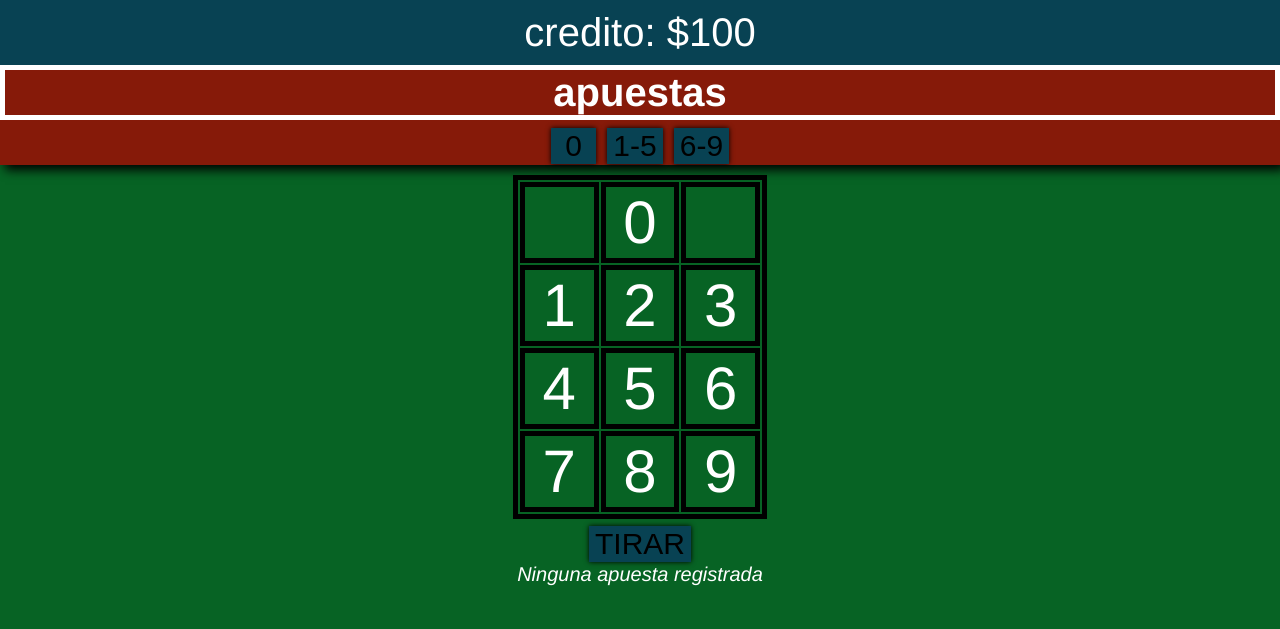
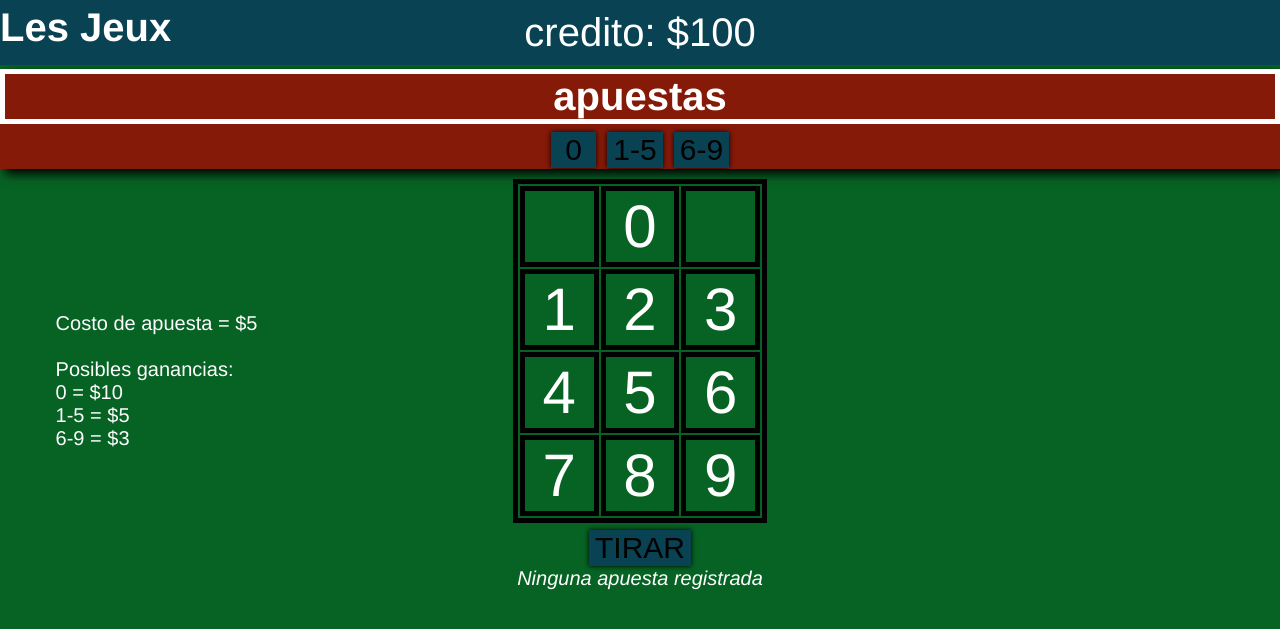
Before and after one commit to Unicen-Tuari/fcristobal, a PHP site: page /paginaruleta.html in a window 1280 px wide. Shown: the top 629 px of the page. Run offline with PHP 8.4, Linux system fonts and the light colour scheme.

Commit message:
agregue unos detalles

```diff
--- a/ruleta/css/estilo.css
+++ b/ruleta/css/estilo.css
@@ -10,6 +10,7 @@ body{
   width: 100%;
   color: white;
   text-align: center;
+  overflow: hidden;
 }
 
 .encabezado {
@@ -39,7 +40,6 @@ input{
   background-color: #084253;
   border: 0px;
   font-size: 30px;
-  white-space: pre;
 }
 
 input:hover{
@@ -52,8 +52,23 @@ input:hover{
   top: 10px;
 }
 
+.izquierda{
+  position: absolute;
+  width: initial;
+  text-align: left;
+  white-space: pre-wrap;
+}
+
+.izquierda p{
+  font-size: 20px;
+}
+
+h1{
+  margin-top: 5px;
+}
+
 table{
-  display: inline-block;;
+  display: inline-block;
   font-size: 60px;
   border: 5px solid black;
 }
@@ -64,7 +79,6 @@ tr{
 
 td{
   white-space: pre;
-  text-align: center;
   border: 5px solid black;
 }
 
--- a/ruleta/paginaruleta.html
+++ b/ruleta/paginaruleta.html
@@ -7,6 +7,7 @@
   </head>
   <body>
     <div class="encabezado casino" >
+      <h1 class="izquierda casino">Les Jeux</h1>
       <span id="credito" >credito: $100</span>
     </div>
     <div class="botones casino">
@@ -17,6 +18,16 @@
       <input type="button" onclick="elejirNum(3)" name="6-9" value="6-9">
     </div>
     <div class="Tablero casino">
+      <div class="izquierda casino">
+        <p>
+          Costo de apuesta = $5
+
+          Posibles ganancias:
+          0 = $10
+          1-5 = $5
+          6-9 = $3
+        </p>
+      </div>
       <table>
         <tr>
           <td> </td>
```
